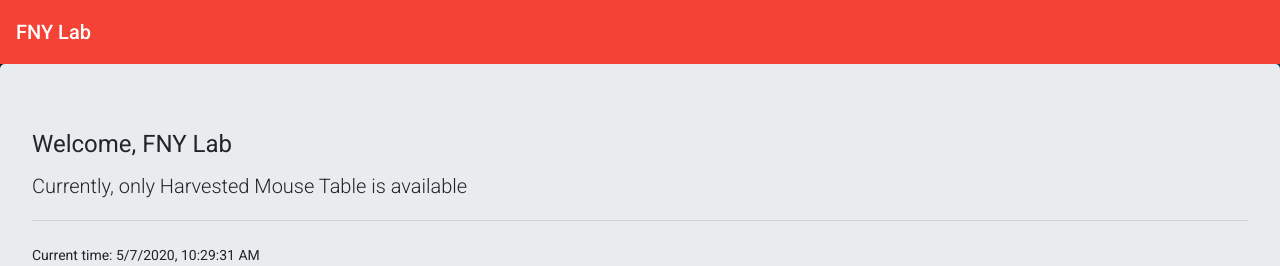
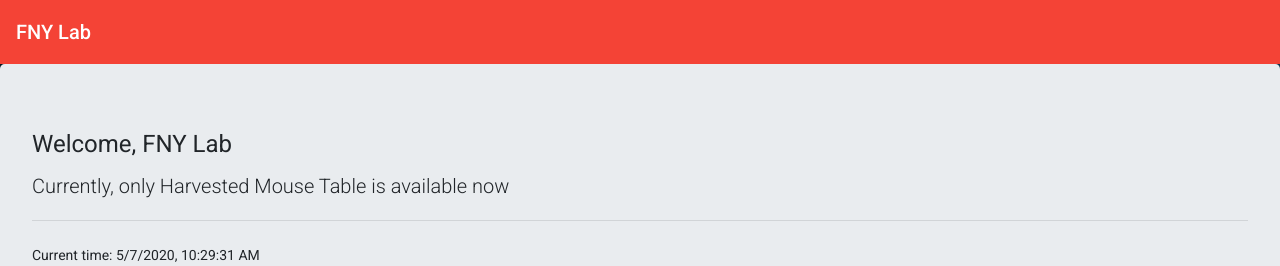
Before and after one commit to funydukenus/mousemanagementsite, an Angular app: page /home in a window 1280 px wide. Shown: the top 266 px of the page. Built offline with nearby package versions, Linux system fonts and the light colour scheme.

Commit message:
LatestUpdate,2020/07/12

```diff
--- a/src/app/mainpage/mainpage.component.html
+++ b/src/app/mainpage/mainpage.component.html
@@ -1,6 +1,6 @@
 <div class="jumbotron">
    <h1 class="display-4">Welcome, FNY Lab</h1>
-   <p class="lead">Currently, only Harvested Mouse Table is available</p>
+   <p class="lead">Currently, only Harvested Mouse Table is available now</p>
    <hr class="my-4">
    <p>Current time: {{ todayDate }}</p>
    <p class="lead">
```
